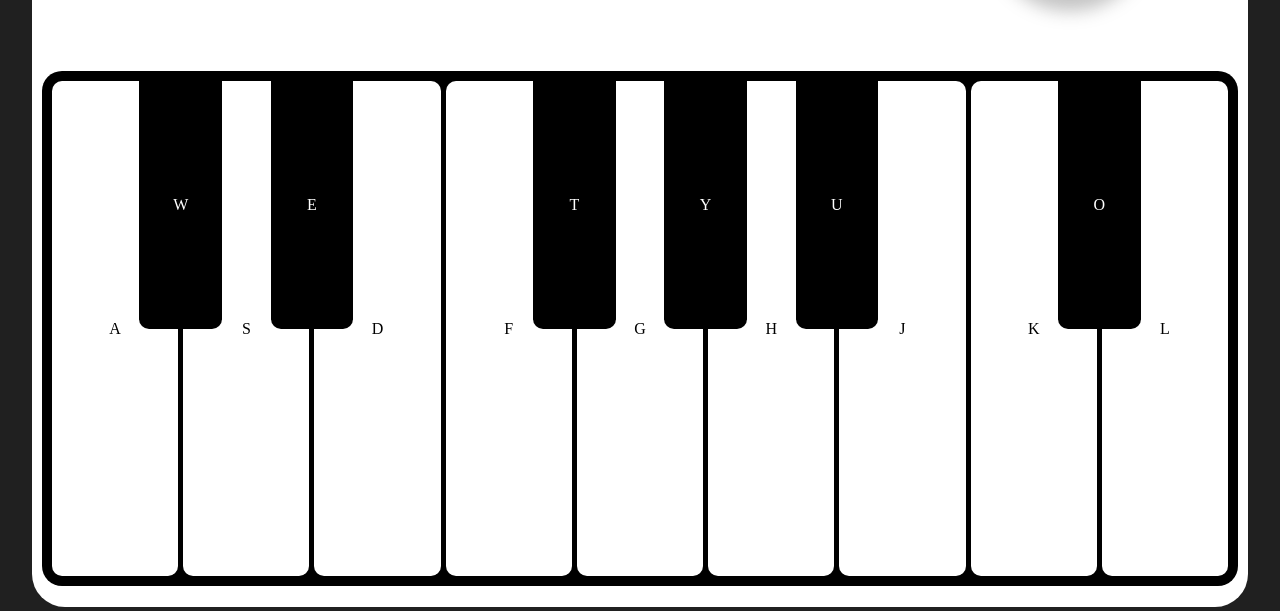
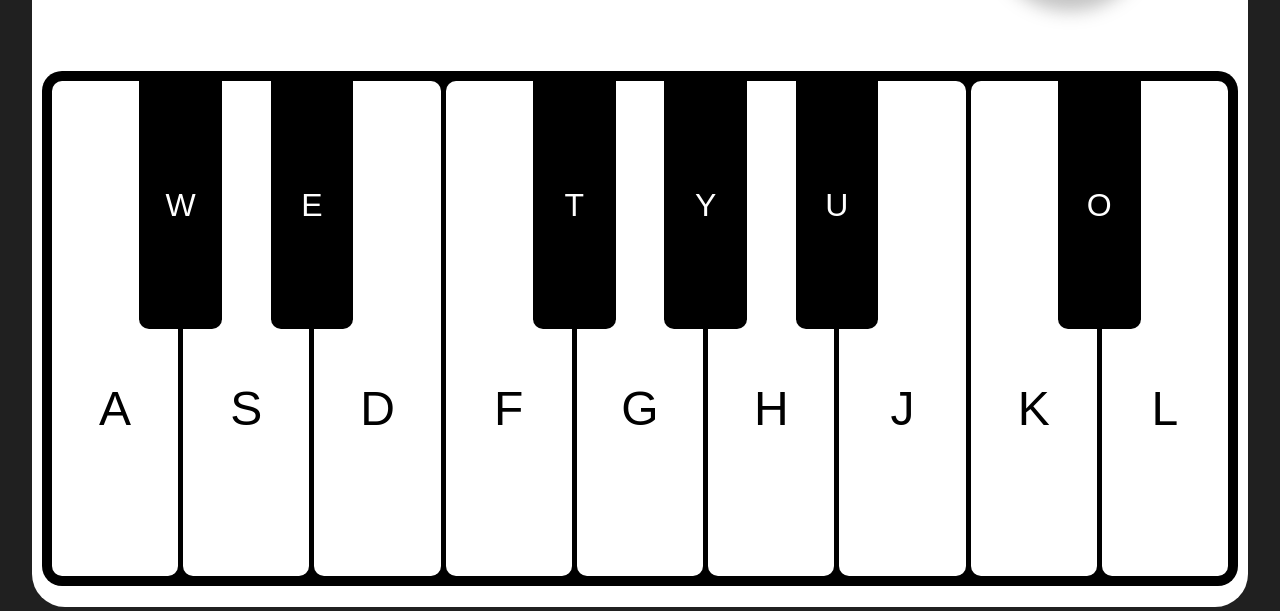
Before and after one commit to yasinkarax/piano, a website: page index.html in a window 1280 px wide. Shown: the part 189-800 px from the top of the page. Drawn offline with Linux system fonts and the light colour scheme.

Commit message:
keys's keyboard letters styled

```diff
--- a/assets/style/_variables.sass
+++ b/assets/style/_variables.sass
@@ -2,6 +2,8 @@ $bg-color: #202020
 $piano-bg-color: rgba(255, 255, 255, 1)
 
 $keys-bg: #1a1a1a
+
+$keyLetters-family: 'Inter-Bold', sans-serif
 
 $piano-head-family: 'Inter-Bold', sans-serif
 $piano-head-color: #6d6d6d
--- a/assets/style/main.sass
+++ b/assets/style/main.sass
@@ -154,6 +154,13 @@ main
 @media (min-width: 950px)
     .black-keyValue, .white-keyValue
         display: block
+        font-family: v.$keyLetters-family
 
     .black-keyValue
         color: #fff
+        font-size: 2rem
+
+    .white-keyValue
+        font-size: 3rem
+        position: relative
+        top: 5rem
```
Also changed, not shown: assets/style/main.css, 1 other file.
